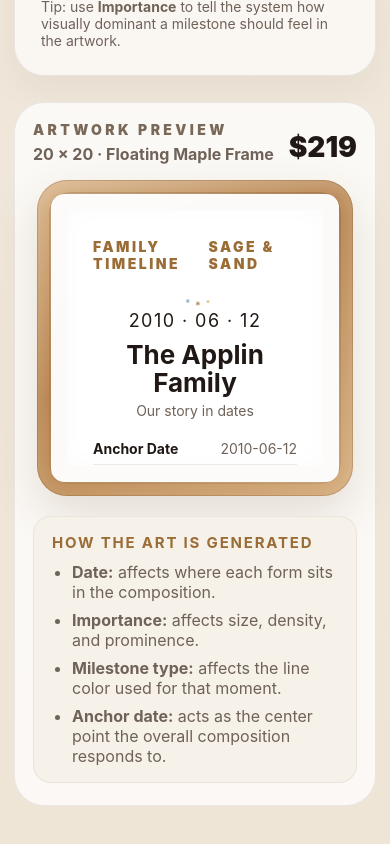
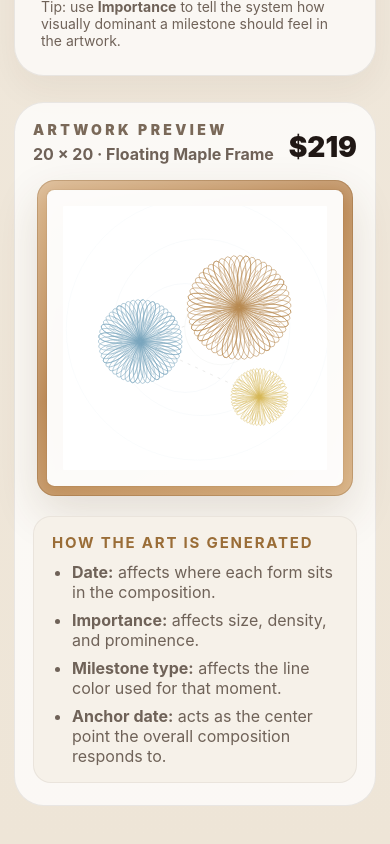
Before and after one commit to cdtbm4y69n-web/milestone-studio, a React (Vite) app: page / in a window 390 px wide. Shown: the part 3844-4688 px from the top of the page. Built offline with nearby package versions, Linux system fonts and the light colour scheme.

Commit message:
Refactor path generation functions and artwork rendering

```diff
--- a/src/App.tsx
+++ b/src/App.tsx
@@ -171,32 +171,63 @@ function polarToCartesian(cx: number, cy: number, radius: number, angleDeg: numb
   };
 }
 
-function buildSpiroPath(
+function buildRosettePath(
+  cx: number,
+  cy: number,
+  radius: number,
+  amplitude: number,
+  petals: number,
+  twist: number,
+  points = 720,
+) {
+  const commands: string[] = [];
+
+  for (let i = 0; i <= points; i += 1) {
+    const t = (Math.PI * 2 * i) / points;
+    const wobble =
+      Math.sin(t * petals + twist) * amplitude +
+      Math.cos(t * (petals + 5) - twist) * amplitude * 0.28;
+    const r = radius + wobble;
+    const x = cx + Math.cos(t) * r;
+    const y = cy + Math.sin(t) * r;
+
+    commands.push(`${i === 0 ? 'M' : 'L'} ${x.toFixed(2)} ${y.toFixed(2)}`);
+  }
+
+  return `${commands.join(' ')} Z`;
+}
+
+function buildSpiroFlowerPath(
   cx: number,
   cy: number,
   outerRadius: number,
   innerRadius: number,
-  offsetRadius: number,
+  lobeRadius: number,
   rotations: number,
-  points: number,
+  points = 920,
 ) {
-  const pts: string[] = [];
+  const commands: string[] = [];
 
   for (let i = 0; i <= points; i += 1) {
     const t = (Math.PI * 2 * rotations * i) / points;
-    const ratio = (outerRadius - innerRadius) / innerRadius;
+    const ratio = (outerRadius - innerRadius) / Math.max(innerRadius, 1);
     const x =
       cx +
       (outerRadius - innerRadius) * Math.cos(t) +
-      offsetRadius * Math.cos(ratio * t);
+      lobeRadius * Math.cos(ratio * t);
     const y =
       cy +
       (outerRadius - innerRadius) * Math.sin(t) -
-      offsetRadius * Math.sin(ratio * t);
-    pts.push(`${i === 0 ? 'M' : 'L'} ${x.toFixed(2)} ${y.toFixed(2)}`);
+      lobeRadius * Math.sin(ratio * t);
+
+    commands.push(`${i === 0 ? 'M' : 'L'} ${x.toFixed(2)} ${y.toFixed(2)}`);
   }
 
-  return `${pts.join(' ')} Z`;
+  return commands.join(' ');
+}
+
+function labelDigitSeed(label: string, date: string) {
+  return digitSum(`${label}${date}`) || 8;
 }
 
 function generateArtworkNodes(
@@ -209,18 +240,22 @@ function generateArtworkNodes(
     .sort((a, b) => new Date(a.date).getTime() - new Date(b.date).getTime());
 
   if (!validMilestones.length || !anchorDate) {
-    return [] as Array<{
+    return {
+      guideRings: [] as Array<{ cx: number; cy: number; r: number; color: string; opacity: number }>,
+      blooms: [] as Array<{
         id: number;
         x: number;
         y: number;
         color: string;
         strokeWidth: number;
         opacity: number;
-      path: string;
-      orbitRadius: number;
-      ringColor: string;
+        mainPath: string;
+        innerPath: string;
+        rotate: number;
         importance: number;
-    }>;
+      }>,
+      connectorPath: '',
+    };
   }
 
   const dates = [anchorDate, ...validMilestones.map((m) => m.date)].map((date) =>
@@ -229,44 +264,73 @@ function generateArtworkNodes(
   const minTime = Math.min(...dates);
   const maxTime = Math.max(...dates);
   const totalRange = Math.max(maxTime - minTime, 86400000 * 30);
+  const anchorSeed = digitSum(anchorDate);
 
-  const cx = 320;
-  const cy = 320;
-  const goldenAngle = 137.5;
+  const centerX = 320;
+  const centerY = 316;
+  const goldenAngle = 137.507764;
 
-  return validMilestones.map((milestone, index) => {
+  const basePositions = [
+    { x: 430, y: 222, scale: 1.55 }, // dominant upper-right bloom
+    { x: 220, y: 345, scale: 1.25 }, // dark left bloom
+    { x: 436, y: 422, scale: 0.96 }, // warm lower-right bloom
+    { x: 338, y: 366, scale: 0.84 }, // pale center bloom
+    { x: 284, y: 280, scale: 0.74 }, // light bridge bloom
+    { x: 506, y: 326, scale: 0.66 }, // outer accent
+    { x: 168, y: 248, scale: 0.68 }, // far-left accent
+  ];
+
+  const blooms = validMilestones.map((milestone, index) => {
     const time = new Date(milestone.date + 'T00:00:00').getTime();
     const normalizedTime = clamp((time - minTime) / totalRange, 0, 1);
-    const daysFromAnchor = Math.abs(daysBetween(anchorDate, milestone.date));
-    const normalizedAnchorDistance = clamp(daysFromAnchor / (totalRange / 86400000), 0, 1);
     const importance = clamp(milestone.importance, 1, 5);
+    const seed = labelDigitSeed(milestone.label, milestone.date);
+    const base = basePositions[index % basePositions.length];
 
-    const orbitRadius = 56 + normalizedTime * 150 + importance * 10;
-    const angle = index * goldenAngle + digitSum(milestone.date) * 3.5;
-    const { x, y } = polarToCartesian(cx, cy, orbitRadius * (0.68 + normalizedAnchorDistance * 0.32), angle);
+    const spiralDrift = (normalizedTime - 0.5) * 78;
+    const angle = index * goldenAngle + seed * 4.7 + anchorSeed;
+    const dateNudge = polarToCartesian(0, 0, 20 + normalizedTime * 34, angle);
+
+    const x = base.x + dateNudge.x + Math.cos(index + anchorSeed) * spiralDrift * 0.32;
+    const y = base.y + dateNudge.y + Math.sin(index * 1.7 + anchorSeed) * spiralDrift * 0.26;
 
     const color = palette.lines[categoryColorIndex[milestone.category] % palette.lines.length];
-    const petalsSeed = 8 + (digitSum(milestone.date) % 11);
-    const outerRadius = 12 + importance * 4 + (digitSum(milestone.label) % 5);
-    const innerRadius = Math.max(4, Math.round(outerRadius * (0.34 + ((index % 3) * 0.06))));
-    const offsetRadius = outerRadius * (0.42 + (petalsSeed % 5) * 0.035);
-    const rotations = 8 + (petalsSeed % 7) + importance;
-    const points = 380;
-    const path = buildSpiroPath(x, y, outerRadius, innerRadius, offsetRadius, rotations, points);
+
+    const outerRadius = (24 + importance * 8 + (seed % 9)) * base.scale;
+    const innerRadius = Math.max(8, outerRadius * (0.38 + (seed % 4) * 0.035));
+    const lobeRadius = outerRadius * (0.42 + importance * 0.035);
+    const rotations = 8 + importance * 2 + (seed % 7);
+
+    const rosetteRadius = outerRadius * (0.74 + (seed % 3) * 0.05);
+    const amplitude = outerRadius * (0.16 + importance * 0.018);
+    const petals = 9 + (seed % 18);
 
     return {
       id: milestone.id,
       x,
       y,
       color,
-      strokeWidth: 0.8 + importance * 0.18,
-      opacity: 0.55 + importance * 0.08,
-      path,
-      orbitRadius,
-      ringColor: color,
+      strokeWidth: 0.72 + importance * 0.16,
+      opacity: 0.48 + importance * 0.075,
+      mainPath: buildSpiroFlowerPath(x, y, outerRadius, innerRadius, lobeRadius, rotations),
+      innerPath: buildRosettePath(x, y, rosetteRadius, amplitude, petals, seed / 7),
+      rotate: (seed * 19 + normalizedTime * 110) % 360,
       importance,
     };
   });
+
+  const connectorPath = blooms
+    .map((bloom, index) => `${index === 0 ? 'M' : 'L'} ${bloom.x.toFixed(2)} ${bloom.y.toFixed(2)}`)
+    .join(' ');
+
+  const guideRings = [
+    { cx: centerX - 24, cy: centerY + 4, r: 132, color: palette.lines[3], opacity: 0.14 },
+    { cx: centerX + 16, cy: centerY - 22, r: 214, color: palette.lines[3], opacity: 0.11 },
+    { cx: centerX + 6, cy: centerY - 18, r: 318, color: palette.lines[3], opacity: 0.085 },
+    { cx: centerX + 64, cy: centerY - 20, r: 89, color: palette.lines[0], opacity: 0.12 },
+  ];
+
+  return { guideRings, blooms, connectorPath };
 }
 
 function ArtworkPreview({
@@ -284,91 +348,77 @@ function ArtworkPreview({
   milestones: Milestone[];
   palette: Palette;
 }) {
-  const nodes = useMemo(
+  const artwork = useMemo(
     () => generateArtworkNodes(milestones, primaryDate, palette),
     [milestones, primaryDate, palette],
   );
-
-  const faintRings = [110, 170, 230];
-  const anchorDigits = primaryDate ? primaryDate.replace(/-/g, ' · ') : '—';
 
   return (
     <div className="preview-sheet-wrap">
       <div className="frame-mockup">
         <div className="frame-inner-shadow">
           <div className="art-paper" style={{ background: palette.paper }}>
-            <div className="art-topline">
-              <span>{storyType.toUpperCase()}</span>
-              <span>{palette.name.toUpperCase()}</span>
-            </div>
+            <svg viewBox="0 0 640 640" className="art-svg full-art-svg" aria-label="Generated interpretive artwork preview">
+              <rect x="0" y="0" width="640" height="640" fill="#ffffff" />
 
-            <svg viewBox="0 0 640 640" className="art-svg" aria-label="Generated interpretive artwork preview">
-              {faintRings.map((r) => (
+              {artwork.guideRings.map((ring, index) => (
                 <circle
-                  key={r}
-                  cx="320"
-                  cy="320"
-                  r={r}
+                  key={`ring-${index}`}
+                  cx={ring.cx}
+                  cy={ring.cy}
+                  r={ring.r}
                   fill="none"
-                  stroke={palette.ink}
-                  strokeOpacity="0.08"
+                  stroke={ring.color}
+                  strokeOpacity={ring.opacity}
                   strokeWidth="1"
                 />
               ))}
 
-              {nodes.map((node) => (
-                <g key={node.id}>
-                  <circle
-                    cx={node.x}
-                    cy={node.y}
-                    r={node.importance * 2.1 + 2}
-                    fill={node.color}
-                    fillOpacity="0.12"
+              {artwork.connectorPath && (
+                <path
+                  d={artwork.connectorPath}
+                  fill="none"
+                  stroke={palette.ink}
+                  strokeOpacity="0.18"
+                  strokeWidth="1.2"
+                  strokeDasharray="7 13"
                 />
+              )}
+
+              {artwork.blooms
+                .slice()
+                .sort((a, b) => a.importance - b.importance)
+                .map((node) => (
+                  <g key={node.id} transform={`rotate(${node.rotate} ${node.x} ${node.y})`}>
                     <path
-                    d={node.path}
+                      d={node.mainPath}
                       fill="none"
                       stroke={node.color}
                       strokeOpacity={node.opacity}
                       strokeWidth={node.strokeWidth}
+                      strokeLinecap="round"
+                      strokeLinejoin="round"
                     />
+                    <path
+                      d={node.innerPath}
+                      fill="none"
+                      stroke={node.color}
+                      strokeOpacity={Math.max(0.32, node.opacity - 0.22)}
+                      strokeWidth={Math.max(0.6, node.strokeWidth - 0.25)}
+                      strokeLinecap="round"
+                      strokeLinejoin="round"
+                    />
+                    <circle cx={node.x} cy={node.y} r={2.4 + node.importance * 0.45} fill={node.color} fillOpacity="0.62" />
                   </g>
                 ))}
-
-              <circle cx="320" cy="320" r="3.8" fill={palette.ink} fillOpacity="0.45" />
             </svg>
-
-            <div className="art-center-caption">{anchorDigits}</div>
-
-            <div className="art-title-block">
-              <h3>{title || 'Your Milestone Artwork'}</h3>
-              <p>{subtitle || 'Your story in dates'}</p>
-            </div>
-
-            <div className="milestone-summary">
-              <div className="summary-row">
-                <span>Anchor Date</span>
-                <span>{primaryDate || '—'}</span>
-              </div>
-              {milestones
-                .filter((m) => m.label.trim() && m.date)
-                .sort((a, b) => new Date(a.date).getTime() - new Date(b.date).getTime())
-                .slice(0, 5)
-                .map((m) => (
-                  <div className="summary-row" key={m.id}>
-                    <span>{m.label}</span>
-                    <span>{m.date}</span>
-                  </div>
-                ))}
-            </div>
-
-            <div className="frame-caption">FLOATING MAPLE FRAME · 20 × 20</div>
           </div>
         </div>
       </div>
     </div>
   );
 }
+
 
 export default function App() {
   const [storyType, setStoryType] = useState<StoryType>('Family Timeline');
@@ -506,7 +556,7 @@ export default function App() {
         .preview-sheet-wrap { padding: 6px 4px 2px; }
         .frame-mockup {
           background: linear-gradient(145deg, #d7b185 0%, #b8844f 42%, #d5ad7d 100%);
-          border-radius: 30px; padding: 12px; box-shadow:
+          border-radius: 18px; padding: 10px; box-shadow:
             inset 0 0 0 1px rgba(117,72,27,.25),
             inset 0 8px 22px rgba(255,255,255,.26),
             0 18px 45px rgba(83,55,22,.14);
@@ -514,17 +564,18 @@ export default function App() {
         }
         .frame-inner-shadow {
           width: 100%; height: 100%; background: linear-gradient(180deg, rgba(0,0,0,.04), rgba(255,255,255,.04));
-          border-radius: 22px; padding: 18px; box-shadow: inset 0 0 0 1px rgba(73,48,24,.14);
+          border-radius: 12px; padding: 16px; box-shadow: inset 0 0 0 1px rgba(73,48,24,.14);
         }
         .art-paper {
-          width:100%; height:100%; background:#fff; border-radius: 4px; box-shadow:
+          width:100%; height:100%; background:#fff; border-radius: 2px; box-shadow:
             0 0 0 16px rgba(255,255,255,.96),
             0 0 0 17px rgba(16,16,16,.04),
             inset 0 0 24px rgba(0,0,0,.02);
-          position: relative; overflow: hidden; padding: 28px 26px 22px;
+          position: relative; overflow: hidden; padding: 0;
         }
         .art-topline { display:flex; justify-content:space-between; align-items:center; font-size: 14px; letter-spacing: .18em; font-weight: 900; color:#9a6d37; }
-        .art-svg { width: 100%; height: calc(100% - 172px); display:block; margin-top: 12px; }
+        .art-svg { width: 100%; height: 100%; display:block; margin: 0; }
+        .full-art-svg { background: #ffffff; }
         .art-center-caption { text-align:center; margin-top: -8px; color:#201815; font-size: 18px; letter-spacing: .08em; }
         .art-title-block { text-align:center; margin: 10px 0 14px; }
         .art-title-block h3 { margin:0; font-size: 26px; line-height:1.1; }
```
Lines whose indentation alone changed are shown as unchanged.
